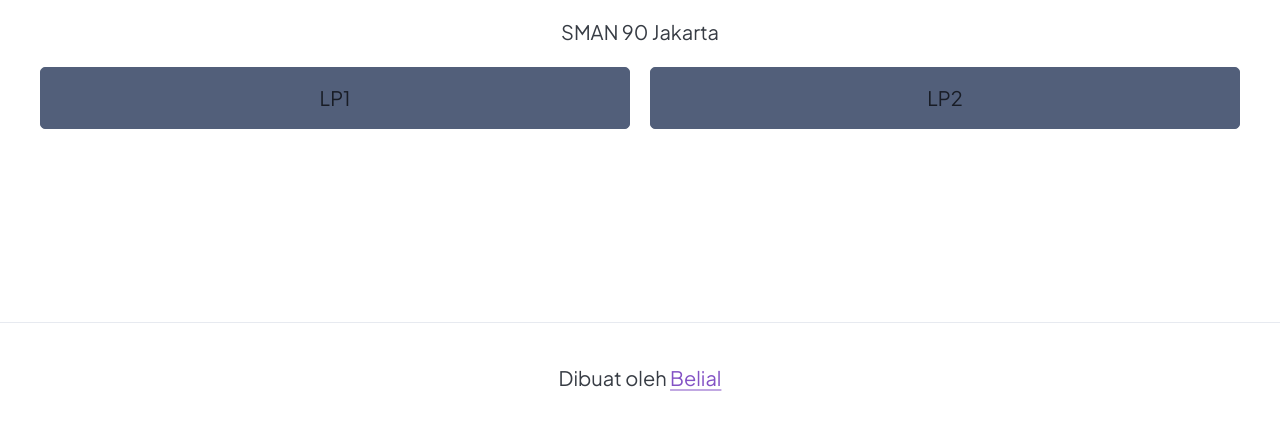
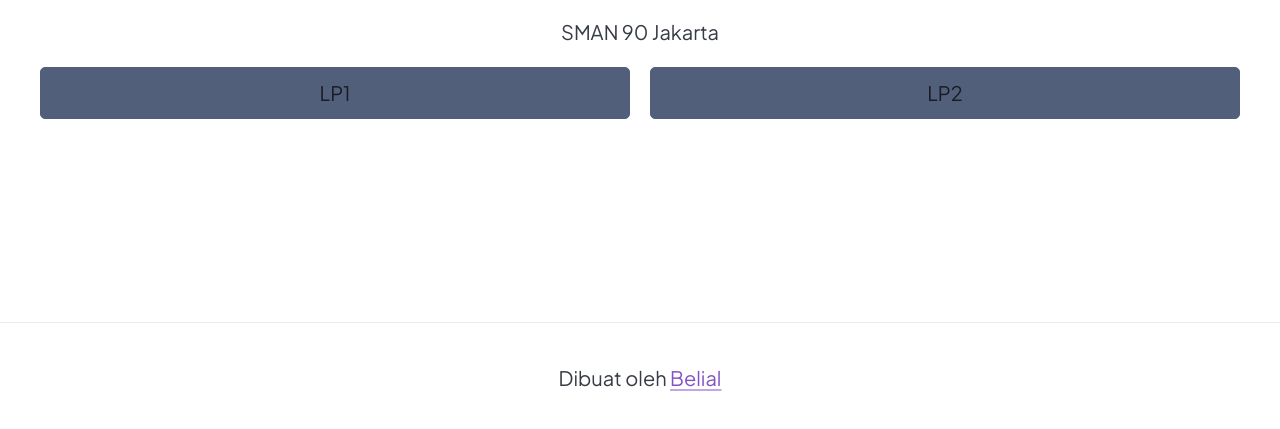
Before and after one commit to bbelial/hkzein, a website: page index.html in a window 1280 px wide. Shown: the part 249-678 px from the top of the page. Drawn offline with Linux system fonts and the light colour scheme.

Commit message:
Fix padding for navigation buttons

```diff
--- a/css/main.css
+++ b/css/main.css
@@ -22,6 +22,14 @@ main#lp2 > hgroup {
     text-align: center;
 }
 
+button {
+    padding: 0;
+}
+
+button > a{
+    padding: .5rem .75rem;
+}
+
 li > a:hover,
 button > a {
     text-decoration: none;
```
